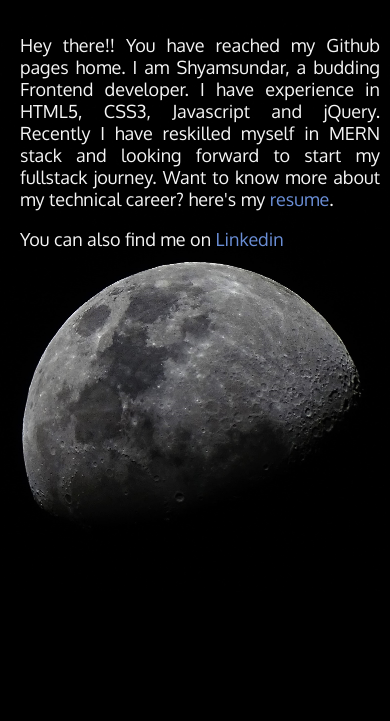
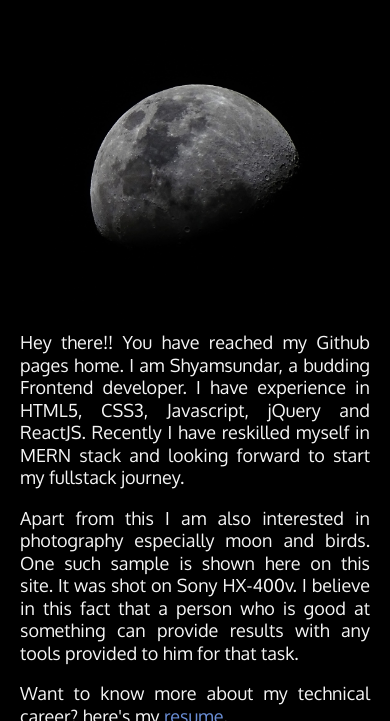
Before and after one commit to shyam2593/shyam2593.github.io, a plain HTML site: page index.html in a window 390 px wide. Shown: the part 78-799 px from the top of the page. Drawn offline with Linux system fonts and the light colour scheme.

Commit message:
New updates

```diff
--- a/index.css
+++ b/index.css
@@ -2,10 +2,11 @@ body {
   background-color: black;
   color:whitesmoke;
   margin:0px;
-  background-image: url("assets/Moon_1.JPG");
+  /* background-image: url("assets/Moon_1.JPG");
   background-size: 100% ;
-  background-repeat: no-repeat;
+  background-repeat: no-repeat; */
   font-family: 'Oxygen';
+  line-height: 1.25;
 }
 .header {
   text-align: left;
@@ -14,8 +15,13 @@ body {
 .content {
   text-align: justify;
   padding: 10px;
-  margin-left: 10px ;
+  margin: 0px 10px ;
   font-size: 18px;
+}
+.imgAlign{
+  width:30%;
+  height: auto;
+  float: right;
 }
 a {
   text-decoration: none;
@@ -27,21 +33,29 @@ a:hover{
   text-decoration: underline;
 }
 @media (max-width: 480px) {
-  body {
+  /* body {
       background-image: url(assets/Moon_2.JPG);
       background-position-y: 11vh;;
+  } */
+  .imgAlign{
+    float: none;
+    width: 80%;
+    padding: 2% 10%;
   }
 }
-@media (min-width:481px) and (max-width:1024px){
-  body{
+@media (min-width:481px) and (max-width:900px){
+  /* body{
     background-position-y: 7vh ;
+  } */
+  .imgAlign{
+    float: none;
+    width: 80%;
+    padding: 2% 10%;
   }
-  .content{
-    width:50%;
-  }
-}
-@media (min-width:1025px){
+}/*
+@media (min-width:901px){
   body{
     background-position-y: -10vh ;
   }
-}
+  .imgAlign{}
+} */
--- a/index.html
+++ b/index.html
@@ -13,18 +13,21 @@
       <div class="header"><h1>Welcome folks!!</h1></div>
       <div class="content">
         <p>
+          <img src="assets/Moon_1 (2).JPG" class="imgAlign" >
           Hey there!! You have reached my Github pages home. I am Shyamsundar, a
           budding Frontend developer. I have experience in HTML5, CSS3,
-          Javascript and jQuery. Recently I have reskilled myself in MERN stack
-          and looking forward to start my fullstack journey. Want to know more
-          about my technical career? here's my
-          <a href="Resume/resume.html">resume</a>.
+          Javascript, jQuery and ReactJS. Recently I have reskilled myself in MERN stack
+          and looking forward to start my fullstack journey.</p><p>Apart from this I am also interested in photography especially moon and birds. One such sample is shown here on this site. It was shot on Sony HX-400v. I believe in this fact that a person who is good at something can provide results with any tools provided to him for that task.
         </p>
         <p>
+          Want to know more
+          about my technical career? here's my
+          <a href="Resume/resume.html">resume</a>.<br>
           You can also find me on
           <a href="https://in.linkedin.com/in/shyam-sundar-1a10b811a" target="_blank">
-            Linkedin</a>
+            <img src="assets/LI-In-Bug.png" style="width:21px; padding: 1px; vertical-align: text-bottom;"></a>.
         </p>
+
       </div>
     </div>
   </body>
```
Also changed, not shown: Resume/resume.html (+1 -5 lines), assets/LI-In-Bug.png (added), assets/Moon_1 (2).JPG (added), assets/Moon_1.JPG (deleted), assets/Moon_2.JPG (deleted).
